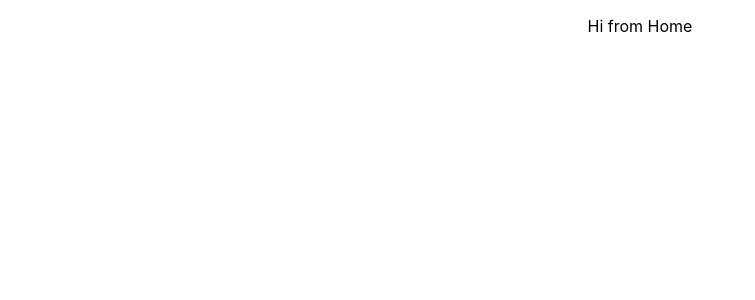
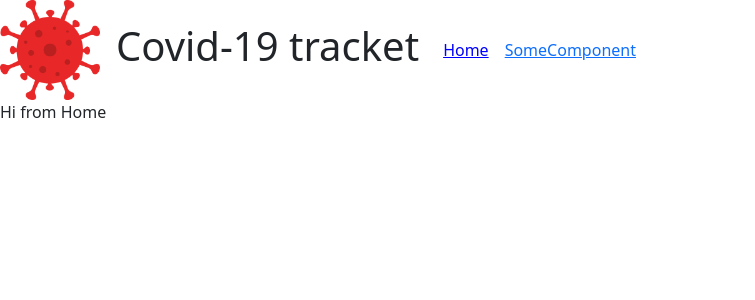
Before and after one commit to vicmaburrito/COVID-19-TRACKING, a React (Create React App) app: page / in a window 1280 px wide. Shown: the top 300 px of the page, without its empty margins (0-755 px from the left). Built offline with nearby package versions, Linux system fonts and the light colour scheme.

Commit message:
Add react routes and nav

```diff
--- a/package.json
+++ b/package.json
@@ -6,8 +6,10 @@
     "@testing-library/jest-dom": "^5.16.1",
     "@testing-library/react": "^12.1.2",
     "@testing-library/user-event": "^13.5.0",
+    "bootstrap": "^5.1.3",
     "react": "^17.0.2",
     "react-dom": "^17.0.2",
+    "react-router-dom": "^6.2.1",
     "react-scripts": "5.0.0",
     "web-vitals": "^2.1.4"
   },
--- a/src/App.js
+++ b/src/App.js
@@ -1,11 +1,19 @@
+import 'bootstrap/dist/css/bootstrap.css';
+import { BrowserRouter, Routes, Route } from 'react-router-dom';
 import Home from './Components/Home';
+import SomeComponent from './Components/MostViews';
+import Navbar from './Components/Navbar/Navbar';
 import './App.css';
 
 function App() {
   return (
-    <div className="App">
-      <Home />
-    </div>
+    <BrowserRouter>
+      <Navbar />
+      <Routes>
+        <Route path="/" element={<Home />} />
+        <Route path="/most-views" element={<SomeComponent />} />
+      </Routes>
+    </BrowserRouter>
   );
 }
 
--- /dev/null
+++ b/src/Components/MostViews.js
@@ -0,0 +1,7 @@
+function SomeComponent() {
+  return (
+    <div>Hi from SomeComponent</div>
+  );
+}
+
+export default SomeComponent;
--- /dev/null
+++ b/src/Components/Navbar/Navbar.css
@@ -0,0 +1,4 @@
+.active {
+  color: #00f;
+  text-decoration: underline;
+}
--- /dev/null
+++ b/src/Components/Navbar/Navbar.js
@@ -0,0 +1,19 @@
+import React from 'react';
+import { NavLink } from 'react-router-dom';
+import covidLogo from '../../assets/logo.png';
+import './Navbar.css';
+
+function Navbar() {
+  return (
+    <nav className="d-flex align-items-center">
+      <img src={covidLogo} alt="logo" width="100" height="100" />
+      <h1 className="mx-3">Covid-19 tracket</h1>
+      <div className="d-flex justify-content-end">
+        <NavLink to="/" activeclassname="active" className="px-2">Home</NavLink>
+        <NavLink to="/SomeComponent" activeclassname="active" className=" px-2">SomeComponent</NavLink>
+      </div>
+    </nav>
+  );
+}
+
+export default Navbar;
```
Also changed, not shown: src/assets/logo.png (added), 1 other file (tests, documents, lock files or other folders).
